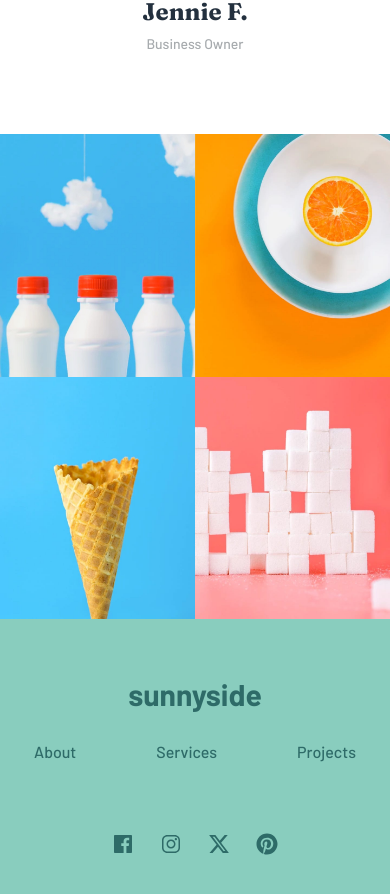
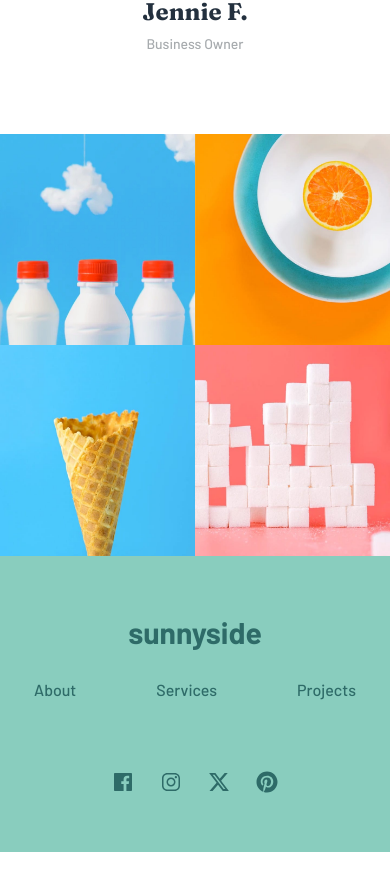
Before and after one commit to mezacanul/sunnyside, a React (Vite) app: page / in a window 390 px wide. Shown: the part 5014-5908 px from the top of the page. After the commit the page ends 5866 px from the top, so only its background shows below. Built offline with nearby package versions, Linux system fonts and the light colour scheme.

Commit message:
Fix: added boundaries of height to images in Reels section:

```diff
--- a/src/components/Home/Reels.tsx
+++ b/src/components/Home/Reels.tsx
@@ -9,14 +9,18 @@ const reels = [
 
 export default function Reels() {
     return (
-        <div className="sm:h-[50vh] grid sm:grid-cols-4 grid-cols-2">
+        <div className="h-[50vh] grid sm:grid-cols-4 grid-cols-2">
             {reels.map((reel) => (
-                <img
+                <div
                     key={reel}
-                    src={`${imgPrefix}/desktop/${reel}`}
-                    alt={reel}
-                    className="w-full object-cover h-full"
-                />
+                    className="w-full h-full overflow-hidden"
+                >
+                    <img
+                        src={`${imgPrefix}/desktop/${reel}`}
+                        alt={reel}
+                        className="w-full h-full object-cover"
+                    />
+                </div>
             ))}
         </div>
     );
```
